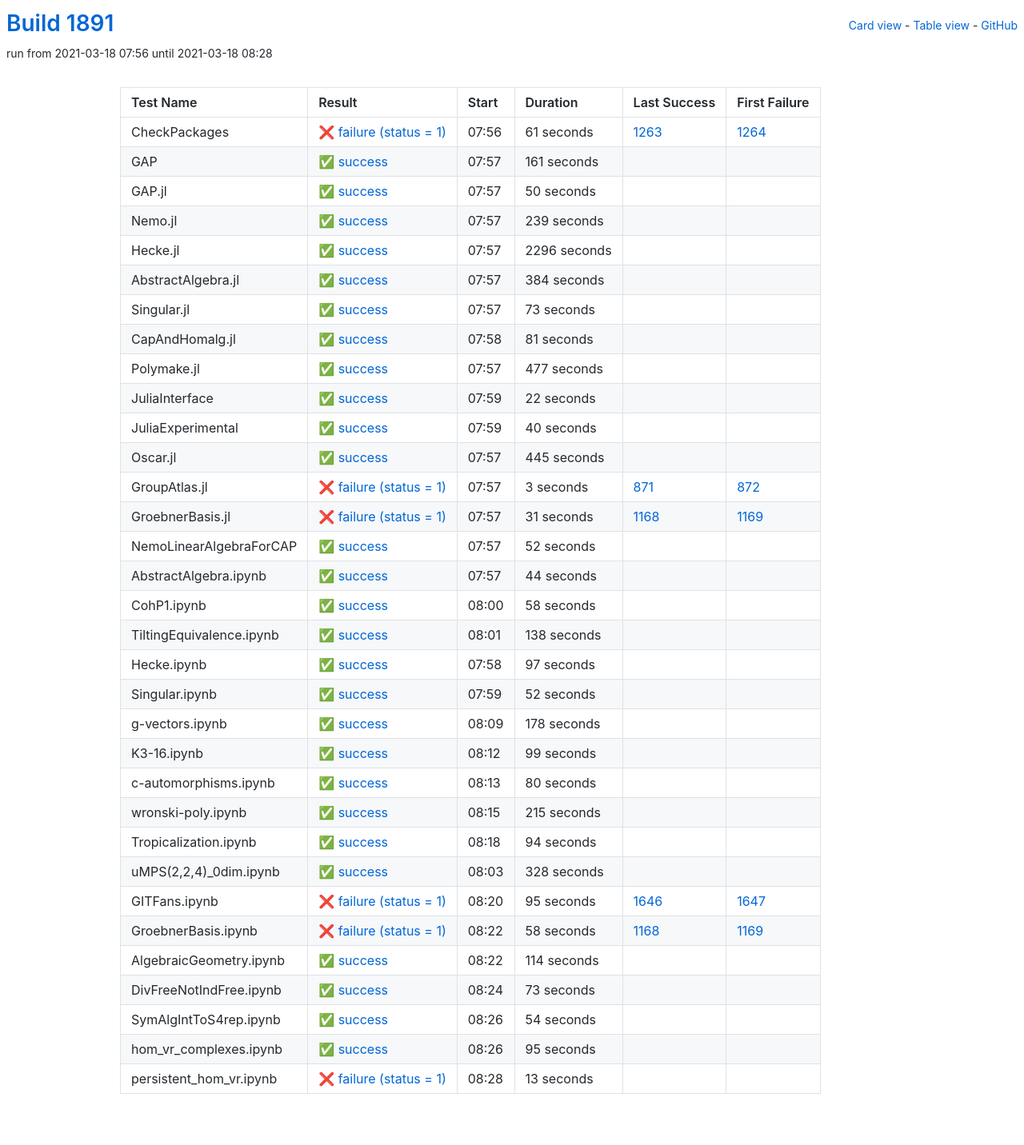
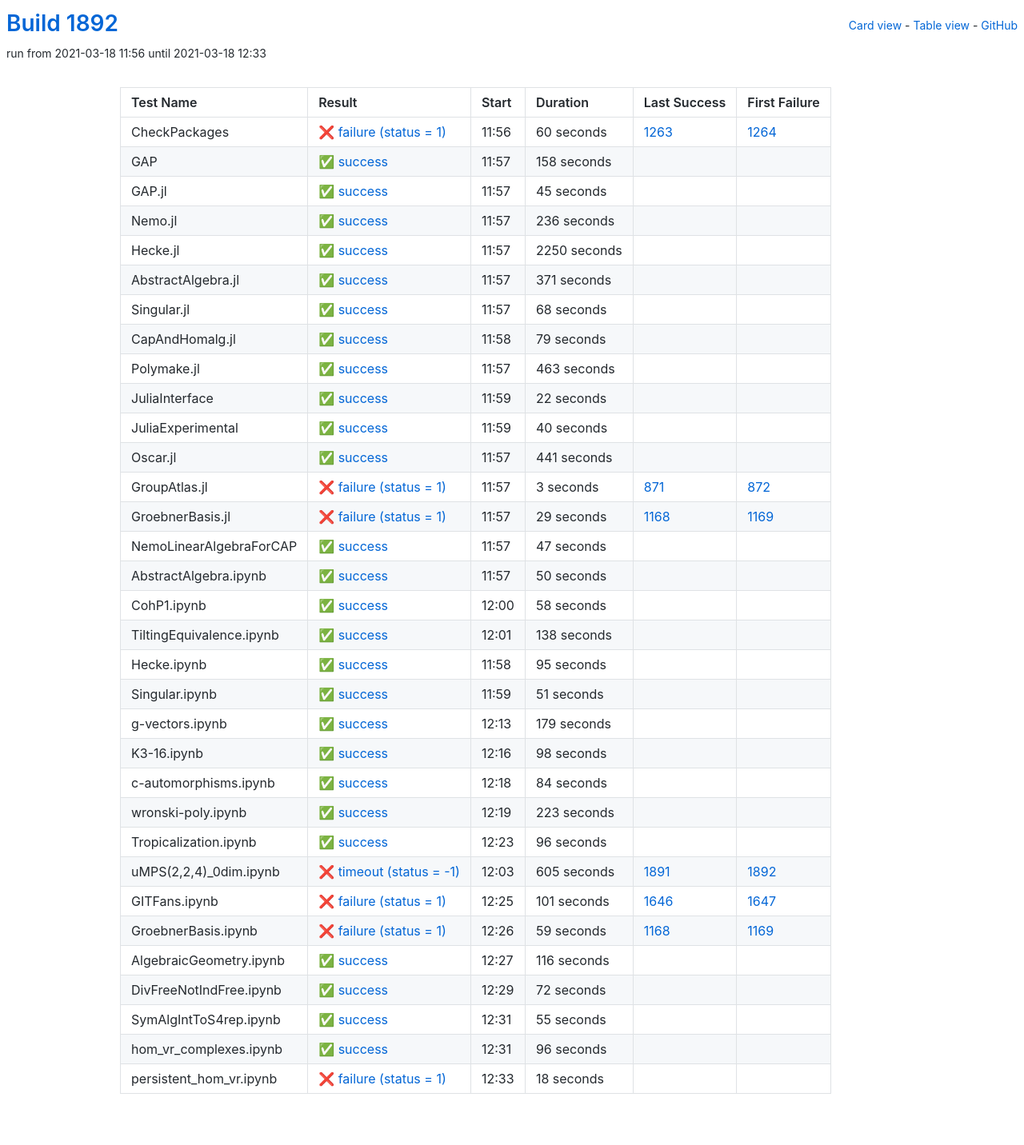
Before and after one commit to oscar-system/oscar-ci-status-stable, a Jekyll site: the page built from table.html, in a window 1280 px wide. Shown: the whole page at 80% size. Built offline with Jekyll 4.4.1, drawn with Linux system fonts in a browser that asks for light colours.

Commit message:
Build #1892

```diff
--- a/_data/ci.yml
+++ b/_data/ci.yml
@@ -1,6 +1,6 @@
 ---
-build: 1891
-build_url: https://oscarci.mathematik.uni-kl.de/job/oscar-stable/1891/
+build: 1892
+build_url: https://oscarci.mathematik.uni-kl.de/job/oscar-stable/1892/
 job: oscar-stable
 organization: oscar-system
 repo: oscar-ci-status-stable
@@ -8,116 +8,116 @@ repourl: https://github.com/oscar-system/oscar-ci-status-stable
 tests:
 - name: CheckPackages
   id: checkpackages
-  log: https://oscarci.mathematik.uni-kl.de/job/oscar-stable/1891/artifact/logs/build-1891/CheckPackages.log
-  start: 2021-03-18 07:56
+  log: https://oscarci.mathematik.uni-kl.de/job/oscar-stable/1892/artifact/logs/build-1892/CheckPackages.log
+  start: 2021-03-18 11:56
   success: false
   exitcode: 1
   status: failure
-  duration: 61
+  duration: 60
   last_success: 1263
   last_success_url: https://oscarci.mathematik.uni-kl.de/job/oscar-stable/1263/
   first_failure: 1264
   first_failure_url: https://oscarci.mathematik.uni-kl.de/job/oscar-stable/1264/
 - name: GAP
   id: gap
-  log: https://oscarci.mathematik.uni-kl.de/job/oscar-stable/1891/artifact/logs/build-1891/GAP.log
-  start: 2021-03-18 07:57
+  log: https://oscarci.mathematik.uni-kl.de/job/oscar-stable/1892/artifact/logs/build-1892/GAP.log
+  start: 2021-03-18 11:57
   success: true
   exitcode: 0
   status: success
-  duration: 161
+  duration: 158
   last_success: false
   last_success_url:
   first_failure: false
   first_failure_url:
 - name: GAP.jl
   id: gap-jl
-  log: https://oscarci.mathematik.uni-kl.de/job/oscar-stable/1891/artifact/logs/build-1891/GAP.jl.log
-  start: 2021-03-18 07:57
+  log: https://oscarci.mathematik.uni-kl.de/job/oscar-stable/1892/artifact/logs/build-1892/GAP.jl.log
+  start: 2021-03-18 11:57
   success: true
   exitcode: 0
   status: success
-  duration: 50
+  duration: 45
   last_success: false
   last_success_url:
   first_failure: false
   first_failure_url:
 - name: Nemo.jl
   id: nemo-jl
-  log: https://oscarci.mathematik.uni-kl.de/job/oscar-stable/1891/artifact/logs/build-1891/Nemo.jl.log
-  start: 2021-03-18 07:57
+  log: https://oscarci.mathematik.uni-kl.de/job/oscar-stable/1892/artifact/logs/build-1892/Nemo.jl.log
+  start: 2021-03-18 11:57
   success: true
   exitcode: 0
   status: success
-  duration: 239
+  duration: 236
   last_success: false
   last_success_url:
   first_failure: false
   first_failure_url:
 - name: Hecke.jl
   id: hecke-jl
-  log: https://oscarci.mathematik.uni-kl.de/job/oscar-stable/1891/artifact/logs/build-1891/Hecke.jl.log
-  start: 2021-03-18 07:57
+  log: https://oscarci.mathematik.uni-kl.de/job/oscar-stable/1892/artifact/logs/build-1892/Hecke.jl.log
+  start: 2021-03-18 11:57
   success: true
   exitcode: 0
   status: success
-  duration: 2296
+  duration: 2250
   last_success: false
   last_success_url:
   first_failure: false
   first_failure_url:
 - name: AbstractAlgebra.jl
   id: abstractalgebra-jl
-  log: https://oscarci.mathematik.uni-kl.de/job/oscar-stable/1891/artifact/logs/build-1891/AbstractAlgebra.jl.log
-  start: 2021-03-18 07:57
+  log: https://oscarci.mathematik.uni-kl.de/job/oscar-stable/1892/artifact/logs/build-1892/AbstractAlgebra.jl.log
+  start: 2021-03-18 11:57
   success: true
   exitcode: 0
   status: success
-  duration: 384
+  duration: 371
   last_success: false
   last_success_url:
   first_failure: false
   first_failure_url:
 - name: Singular.jl
   id: singular-jl
-  log: https://oscarci.mathematik.uni-kl.de/job/oscar-stable/1891/artifact/logs/build-1891/Singular.jl.log
-  start: 2021-03-18 07:57
+  log: https://oscarci.mathematik.uni-kl.de/job/oscar-stable/1892/artifact/logs/build-1892/Singular.jl.log
+  start: 2021-03-18 11:57
   success: true
   exitcode: 0
   status: success
-  duration: 73
+  duration: 68
   last_success: false
   last_success_url:
   first_failure: false
   first_failure_url:
 - name: CapAndHomalg.jl
   id: capandhomalg-jl
-  log: https://oscarci.mathematik.uni-kl.de/job/oscar-stable/1891/artifact/logs/build-1891/CapAndHomalg.jl.log
-  start: 2021-03-18 07:58
+  log: https://oscarci.mathematik.uni-kl.de/job/oscar-stable/1892/artifact/logs/build-1892/CapAndHomalg.jl.log
+  start: 2021-03-18 11:58
   success: true
   exitcode: 0
   status: success
-  duration: 81
+  duration: 79
   last_success: false
   last_success_url:
   first_failure: false
   first_failure_url:
 - name: Polymake.jl
   id: polymake-jl
-  log: https://oscarci.mathematik.uni-kl.de/job/oscar-stable/1891/artifact/logs/build-1891/Polymake.jl.log
-  start: 2021-03-18 07:57
+  log: https://oscarci.mathematik.uni-kl.de/job/oscar-stable/1892/artifact/logs/build-1892/Polymake.jl.log
+  start: 2021-03-18 11:57
   success: true
   exitcode: 0
   status: success
-  duration: 477
+  duration: 463
   last_success: false
   last_success_url:
   first_failure: false
   first_failure_url:
 - name: JuliaInterface
   id: juliainterface
-  log: https://oscarci.mathematik.uni-kl.de/job/oscar-stable/1891/artifact/logs/build-1891/JuliaInterface.log
-  start: 2021-03-18 07:59
+  log: https://oscarci.mathematik.uni-kl.de/job/oscar-stable/1892/artifact/logs/build-1892/JuliaInterface.log
+  start: 2021-03-18 11:59
   success: true
   exitcode: 0
   status: success
@@ -128,8 +128,8 @@ tests:
   first_failure_url:
 - name: JuliaExperimental
   id: juliaexperimental
-  log: https://oscarci.mathematik.uni-kl.de/job/oscar-stable/1891/artifact/logs/build-1891/JuliaExperimental.log
-  start: 2021-03-18 07:59
+  log: https://oscarci.mathematik.uni-kl.de/job/oscar-stable/1892/artifact/logs/build-1892/JuliaExperimental.log
+  start: 2021-03-18 11:59
   success: true
   exitcode: 0
   status: success
@@ -140,20 +140,20 @@ tests:
   first_failure_url:
 - name: Oscar.jl
   id: oscar-jl
-  log: https://oscarci.mathematik.uni-kl.de/job/oscar-stable/1891/artifact/logs/build-1891/Oscar.jl.log
-  start: 2021-03-18 07:57
+  log: https://oscarci.mathematik.uni-kl.de/job/oscar-stable/1892/artifact/logs/build-1892/Oscar.jl.log
+  start: 2021-03-18 11:57
   success: true
   exitcode: 0
   status: success
-  duration: 445
+  duration: 441
   last_success: false
   last_success_url:
   first_failure: false
   first_failure_url:
 - name: GroupAtlas.jl
   id: groupatlas-jl
-  log: https://oscarci.mathematik.uni-kl.de/job/oscar-stable/1891/artifact/logs/build-1891/GroupAtlas.jl.log
-  start: 2021-03-18 07:57
+  log: https://oscarci.mathematik.uni-kl.de/job/oscar-stable/1892/artifact/logs/build-1892/GroupAtlas.jl.log
+  start: 2021-03-18 11:57
   success: false
   exitcode: 1
   status: failure
@@ -164,44 +164,44 @@ tests:
   first_failure_url: https://oscarci.mathematik.uni-kl.de/job/oscar-stable/872/
 - name: GroebnerBasis.jl
   id: groebnerbasis-jl
-  log: https://oscarci.mathematik.uni-kl.de/job/oscar-stable/1891/artifact/logs/build-1891/GroebnerBasis.jl.log
-  start: 2021-03-18 07:57
+  log: https://oscarci.mathematik.uni-kl.de/job/oscar-stable/1892/artifact/logs/build-1892/GroebnerBasis.jl.log
+  start: 2021-03-18 11:57
   success: false
   exitcode: 1
   status: failure
-  duration: 31
+  duration: 29
   last_success: 1168
   last_success_url: https://oscarci.mathematik.uni-kl.de/job/oscar-stable/1168/
   first_failure: 1169
   first_failure_url: https://oscarci.mathematik.uni-kl.de/job/oscar-stable/1169/
 - name: NemoLinearAlgebraForCAP
   id: nemolinearalgebraforcap
-  log: https://oscarci.mathematik.uni-kl.de/job/oscar-stable/1891/artifact/logs/build-1891/NemoLinearAlgebraForCAP.log
-  start: 2021-03-18 07:57
+  log: https://oscarci.mathematik.uni-kl.de/job/oscar-stable/1892/artifact/logs/build-1892/NemoLinearAlgebraForCAP.log
+  start: 2021-03-18 11:57
   success: true
   exitcode: 0
   status: success
-  duration: 52
+  duration: 47
   last_success: false
   last_success_url:
   first_failure: false
   first_failure_url:
 - name: AbstractAlgebra.ipynb
   id: abstractalgebra-ipynb
-  log: https://oscarci.mathematik.uni-kl.de/job/oscar-stable/1891/artifact/logs/build-1891/AbstractAlgebra.ipynb.log
-  start: 2021-03-18 07:57
+  log: https://oscarci.mathematik.uni-kl.de/job/oscar-stable/1892/artifact/logs/build-1892/AbstractAlgebra.ipynb.log
+  start: 2021-03-18 11:57
   success: true
   exitcode: 0
   status: success
-  duration: 44
+  duration: 50
   last_success: false
   last_success_url:
   first_failure: false
   first_failure_url:
 - name: CohP1.ipynb
   id: cohp1-ipynb
-  log: https://oscarci.mathematik.uni-kl.de/job/oscar-stable/1891/artifact/logs/build-1891/CohP1.ipynb.log
-  start: 2021-03-18 08:00
+  log: https://oscarci.mathematik.uni-kl.de/job/oscar-stable/1892/artifact/logs/build-1892/CohP1.ipynb.log
+  start: 2021-03-18 12:00
   success: true
   exitcode: 0
   status: success
@@ -212,8 +212,8 @@ tests:
   first_failure_url:
 - name: TiltingEquivalence.ipynb
   id: tiltingequivalence-ipynb
-  log: https://oscarci.mathematik.uni-kl.de/job/oscar-stable/1891/artifact/logs/build-1891/TiltingEquivalence.ipynb.log
-  start: 2021-03-18 08:01
+  log: https://oscarci.mathematik.uni-kl.de/job/oscar-stable/1892/artifact/logs/build-1892/TiltingEquivalence.ipynb.log
+  start: 2021-03-18 12:01
   success: true
   exitcode: 0
   status: success
@@ -224,164 +224,8 @@ tests:
   first_failure_url:
 - name: Hecke.ipynb
   id: hecke-ipynb
-  log: https://oscarci.mathematik.uni-kl.de/job/oscar-stable/1891/artifact/logs/build-1891/Hecke.ipynb.log
-  start: 2021-03-18 07:58
-  success: true
-  exitcode: 0
-  status: success
-  duration: 97
-  last_success: false
-  last_success_url:
-  first_failure: false
-  first_failure_url:
-- name: Singular.ipynb
-  id: singular-ipynb
-  log: https://oscarci.mathematik.uni-kl.de/job/oscar-stable/1891/artifact/logs/build-1891/Singular.ipynb.log
-  start: 2021-03-18 07:59
-  success: true
-  exitcode: 0
-  status: success
-  duration: 52
-  last_success: false
-  last_success_url:
-  first_failure: false
-  first_failure_url:
-- name: g-vectors.ipynb
-  id: g-vectors-ipynb
-  log: https://oscarci.mathematik.uni-kl.de/job/oscar-stable/1891/artifact/logs/build-1891/g-vectors.ipynb.log
-  start: 2021-03-18 08:09
-  success: true
-  exitcode: 0
-  status: success
-  duration: 178
-  last_success: false
-  last_success_url:
-  first_failure: false
-  first_failure_url:
-- name: K3-16.ipynb
-  id: k3-16-ipynb
-  log: https://oscarci.mathematik.uni-kl.de/job/oscar-stable/1891/artifact/logs/build-1891/K3-16.ipynb.log
-  start: 2021-03-18 08:12
-  success: true
-  exitcode: 0
-  status: success
-  duration: 99
-  last_success: false
-  last_success_url:
-  first_failure: false
-  first_failure_url:
-- name: c-automorphisms.ipynb
-  id: c-automorphisms-ipynb
-  log: https://oscarci.mathematik.uni-kl.de/job/oscar-stable/1891/artifact/logs/build-1891/c-automorphisms.ipynb.log
-  start: 2021-03-18 08:13
-  success: true
-  exitcode: 0
-  status: success
-  duration: 80
-  last_success: false
-  last_success_url:
-  first_failure: false
-  first_failure_url:
-- name: wronski-poly.ipynb
-  id: wronski-poly-ipynb
-  log: https://oscarci.mathematik.uni-kl.de/job/oscar-stable/1891/artifact/logs/build-1891/wronski-poly.ipynb.log
-  start: 2021-03-18 08:15
-  success: true
-  exitcode: 0
-  status: success
-  duration: 215
-  last_success: false
-  last_success_url:
-  first_failure: false
-  first_failure_url:
-- name: Tropicalization.ipynb
-  id: tropicalization-ipynb
-  log: https://oscarci.mathematik.uni-kl.de/job/oscar-stable/1891/artifact/logs/build-1891/Tropicalization.ipynb.log
-  start: 2021-03-18 08:18
-  success: true
-  exitcode: 0
-  status: success
-  duration: 94
-  last_success: false
-  last_success_url:
-  first_failure: false
-  first_failure_url:
-- name: uMPS(2,2,4)_0dim.ipynb
-  id: umps-2-2-4-0dim-ipynb
-  log: https://oscarci.mathematik.uni-kl.de/job/oscar-stable/1891/artifact/logs/build-1891/uMPS-2-2-4-_0dim.ipynb.log
-  start: 2021-03-18 08:03
-  success: true
-  exitcode: 0
-  status: success
-  duration: 328
-  last_success: false
-  last_success_url:
-  first_failure: false
-  first_failure_url:
-- name: GITFans.ipynb
-  id: gitfans-ipynb
-  log: https://oscarci.mathematik.uni-kl.de/job/oscar-stable/1891/artifact/logs/build-1891/GITFans.ipynb.log
-  start: 2021-03-18 08:20
-  success: false
-  exitcode: 1
-  status: failure
-  duration: 95
-  last_success: 1646
-  last_success_url: https://oscarci.mathematik.uni-kl.de/job/oscar-stable/1646/
-  first_failure: 1647
-  first_failure_url: https://oscarci.mathematik.uni-kl.de/job/oscar-stable/1647/
-- name: GroebnerBasis.ipynb
-  id: groebnerbasis-ipynb
-  log: https://oscarci.mathematik.uni-kl.de/job/oscar-stable/1891/artifact/logs/build-1891/GroebnerBasis.ipynb.log
-  start: 2021-03-18 08:22
-  success: false
-  exitcode: 1
-  status: failure
-  duration: 58
-  last_success: 1168
-  last_success_url: https://oscarci.mathematik.uni-kl.de/job/oscar-stable/1168/
-  first_failure: 1169
-  first_failure_url: https://oscarci.mathematik.uni-kl.de/job/oscar-stable/1169/
-- name: AlgebraicGeometry.ipynb
-  id: algebraicgeometry-ipynb
-  log: https://oscarci.mathematik.uni-kl.de/job/oscar-stable/1891/artifact/logs/build-1891/AlgebraicGeometry.ipynb.log
-  start: 2021-03-18 08:22
-  success: true
-  exitcode: 0
-  status: success
-  duration: 114
-  last_success: false
-  last_success_url:
-  first_failure: false
-  first_failure_url:
-- name: DivFreeNotIndFree.ipynb
-  id: divfreenotindfree-ipynb
-  log: https://oscarci.mathematik.uni-kl.de/job/oscar-stable/1891/artifact/logs/build-1891/DivFreeNotIndFree.ipynb.log
-  start: 2021-03-18 08:24
-  success: true
-  exitcode: 0
-  status: success
-  duration: 73
-  last_success: false
-  last_success_url:
-  first_failure: false
-  first_failure_url:
-- name: SymAlgIntToS4rep.ipynb
-  id: symalginttos4rep-ipynb
-  log: https://oscarci.mathematik.uni-kl.de/job/oscar-stable/1891/artifact/logs/build-1891/SymAlgIntToS4rep.ipynb.log
-  start: 2021-03-18 08:26
-  success: true
-  exitcode: 0
-  status: success
-  duration: 54
-  last_success: false
-  last_success_url:
-  first_failure: false
-  first_failure_url:
-- name: hom_vr_complexes.ipynb
-  id: hom-vr-complexes-ipynb
-  log: https://oscarci.mathematik.uni-kl.de/job/oscar-stable/1891/artifact/logs/build-1891/hom_vr_complexes.ipynb.log
-  start: 2021-03-18 08:26
+  log: https://oscarci.mathematik.uni-kl.de/job/oscar-stable/1892/artifact/logs/build-1892/Hecke.ipynb.log
+  start: 2021-03-18 11:58
   success: true
   exitcode: 0
   status: success
@@ -390,15 +234,171 @@ tests:
   last_success_url:
   first_failure: false
   first_failure_url:
-- name: persistent_hom_vr.ipynb
-  id: persistent-hom-vr-ipynb
-  log: https://oscarci.mathematik.uni-kl.de/job/oscar-stable/1891/artifact/logs/build-1891/persistent_hom_vr.ipynb.log
-  start: 2021-03-18 08:28
-  success: false
-  exitcode: 1
-  status: failure
-  duration: 13
+- name: Singular.ipynb
+  id: singular-ipynb
+  log: https://oscarci.mathematik.uni-kl.de/job/oscar-stable/1892/artifact/logs/build-1892/Singular.ipynb.log
+  start: 2021-03-18 11:59
+  success: true
+  exitcode: 0
+  status: success
+  duration: 51
   last_success: false
   last_success_url:
   first_failure: false
   first_failure_url:
+- name: g-vectors.ipynb
+  id: g-vectors-ipynb
+  log: https://oscarci.mathematik.uni-kl.de/job/oscar-stable/1892/artifact/logs/build-1892/g-vectors.ipynb.log
+  start: 2021-03-18 12:13
+  success: true
+  exitcode: 0
+  status: success
+  duration: 179
+  last_success: false
+  last_success_url:
+  first_failure: false
+  first_failure_url:
+- name: K3-16.ipynb
+  id: k3-16-ipynb
+  log: https://oscarci.mathematik.uni-kl.de/job/oscar-stable/1892/artifact/logs/build-1892/K3-16.ipynb.log
+  start: 2021-03-18 12:16
+  success: true
+  exitcode: 0
+  status: success
+  duration: 98
+  last_success: false
+  last_success_url:
+  first_failure: false
+  first_failure_url:
+- name: c-automorphisms.ipynb
+  id: c-automorphisms-ipynb
+  log: https://oscarci.mathematik.uni-kl.de/job/oscar-stable/1892/artifact/logs/build-1892/c-automorphisms.ipynb.log
+  start: 2021-03-18 12:18
+  success: true
+  exitcode: 0
+  status: success
+  duration: 84
+  last_success: false
+  last_success_url:
+  first_failure: false
+  first_failure_url:
+- name: wronski-poly.ipynb
+  id: wronski-poly-ipynb
+  log: https://oscarci.mathematik.uni-kl.de/job/oscar-stable/1892/artifact/logs/build-1892/wronski-poly.ipynb.log
+  start: 2021-03-18 12:19
+  success: true
+  exitcode: 0
+  status: success
+  duration: 223
+  last_success: false
+  last_success_url:
+  first_failure: false
+  first_failure_url:
+- name: Tropicalization.ipynb
+  id: tropicalization-ipynb
+  log: https://oscarci.mathematik.uni-kl.de/job/oscar-stable/1892/artifact/logs/build-1892/Tropicalization.ipynb.log
+  start: 2021-03-18 12:23
+  success: true
+  exitcode: 0
+  status: success
+  duration: 96
+  last_success: false
+  last_success_url:
+  first_failure: false
+  first_failure_url:
+- name: uMPS(2,2,4)_0dim.ipynb
+  id: umps-2-2-4-0dim-ipynb
+  log: https://oscarci.mathematik.uni-kl.de/job/oscar-stable/1892/artifact/logs/build-1892/uMPS-2-2-4-_0dim.ipynb.log
+  start: 2021-03-18 12:03
+  success: false
+  exitcode: -1
+  status: timeout
+  duration: 605
+  last_success: 1891
+  last_success_url: https://oscarci.mathematik.uni-kl.de/job/oscar-stable/1891/
+  first_failure: 1892
+  first_failure_url: https://oscarci.mathematik.uni-kl.de/job/oscar-stable/1892/
+- name: GITFans.ipynb
+  id: gitfans-ipynb
+  log: https://oscarci.mathematik.uni-kl.de/job/oscar-stable/1892/artifact/logs/build-1892/GITFans.ipynb.log
+  start: 2021-03-18 12:25
+  success: false
+  exitcode: 1
+  status: failure
+  duration: 101
+  last_success: 1646
+  last_success_url: https://oscarci.mathematik.uni-kl.de/job/oscar-stable/1646/
+  first_failure: 1647
+  first_failure_url: https://oscarci.mathematik.uni-kl.de/job/oscar-stable/1647/
+- name: GroebnerBasis.ipynb
+  id: groebnerbasis-ipynb
+  log: https://oscarci.mathematik.uni-kl.de/job/oscar-stable/1892/artifact/logs/build-1892/GroebnerBasis.ipynb.log
+  start: 2021-03-18 12:26
+  success: false
+  exitcode: 1
+  status: failure
+  duration: 59
+  last_success: 1168
+  last_success_url: https://oscarci.mathematik.uni-kl.de/job/oscar-stable/1168/
+  first_failure: 1169
+  first_failure_url: https://oscarci.mathematik.uni-kl.de/job/oscar-stable/1169/
+- name: AlgebraicGeometry.ipynb
+  id: algebraicgeometry-ipynb
+  log: https://oscarci.mathematik.uni-kl.de/job/oscar-stable/1892/artifact/logs/build-1892/AlgebraicGeometry.ipynb.log
+  start: 2021-03-18 12:27
+  success: true
+  exitcode: 0
+  status: success
+  duration: 116
+  last_success: false
+  last_success_url:
+  first_failure: false
+  first_failure_url:
+- name: DivFreeNotIndFree.ipynb
+  id: divfreenotindfree-ipynb
+  log: https://oscarci.mathematik.uni-kl.de/job/oscar-stable/1892/artifact/logs/build-1892/DivFreeNotIndFree.ipynb.log
+  start: 2021-03-18 12:29
+  success: true
+  exitcode: 0
+  status: success
+  duration: 72
+  last_success: false
+  last_success_url:
+  first_failure: false
+  first_failure_url:
+- name: SymAlgIntToS4rep.ipynb
+  id: symalginttos4rep-ipynb
+  log: https://oscarci.mathematik.uni-kl.de/job/oscar-stable/1892/artifact/logs/build-1892/SymAlgIntToS4rep.ipynb.log
+  start: 2021-03-18 12:31
+  success: true
+  exitcode: 0
+  status: success
+  duration: 55
+  last_success: false
+  last_success_url:
+  first_failure: false
+  first_failure_url:
+- name: hom_vr_complexes.ipynb
+  id: hom-vr-complexes-ipynb
+  log: https://oscarci.mathematik.uni-kl.de/job/oscar-stable/1892/artifact/logs/build-1892/hom_vr_complexes.ipynb.log
+  start: 2021-03-18 12:31
+  success: true
+  exitcode: 0
+  status: success
+  duration: 96
+  last_success: false
+  last_success_url:
+  first_failure: false
+  first_failure_url:
+- name: persistent_hom_vr.ipynb
+  id: persistent-hom-vr-ipynb
+  log: https://oscarci.mathematik.uni-kl.de/job/oscar-stable/1892/artifact/logs/build-1892/persistent_hom_vr.ipynb.log
+  start: 2021-03-18 12:33
+  success: false
+  exitcode: 1
+  status: failure
+  duration: 18
+  last_success: false
+  last_success_url:
+  first_failure: false
+  first_failure_url:
```
Also changed, not shown: README.md.
